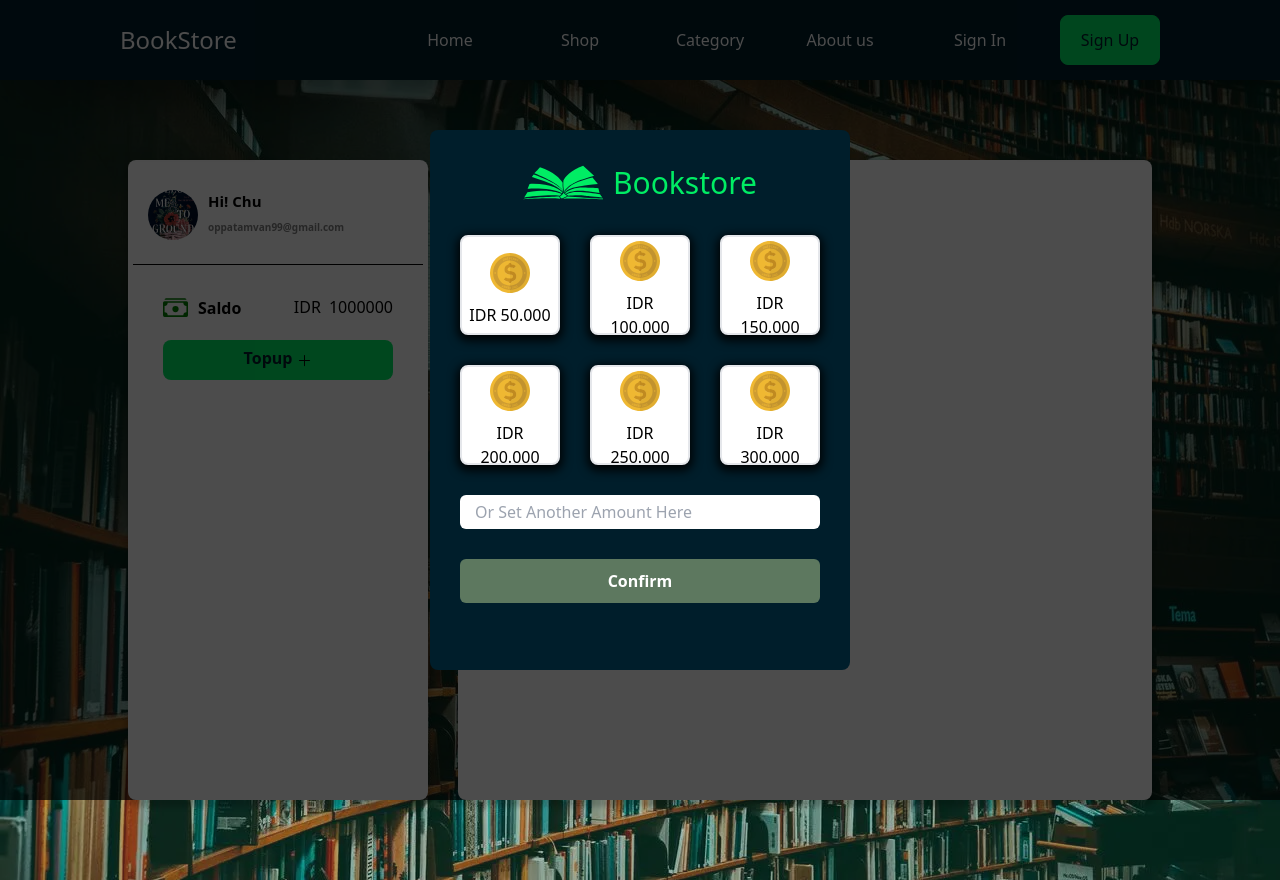
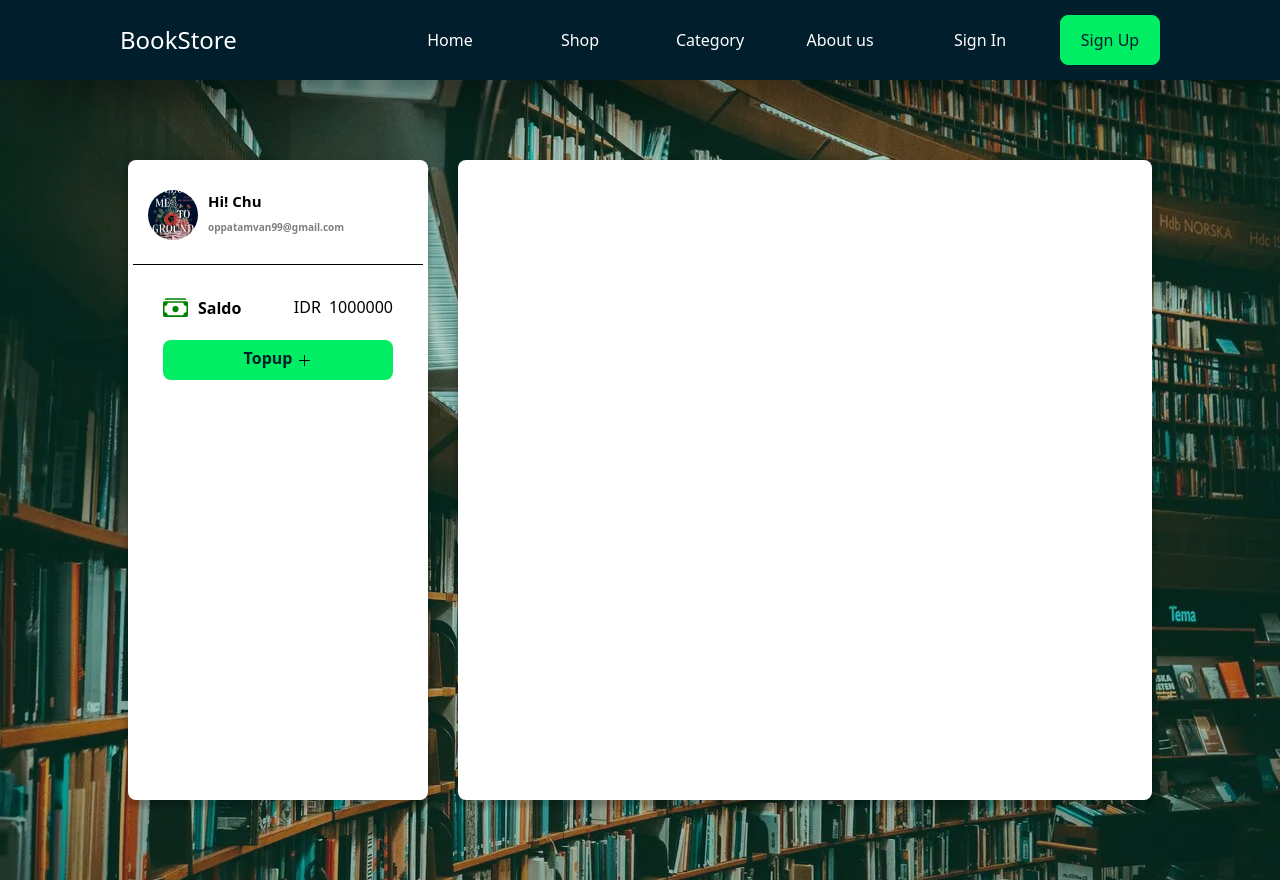
Before and after one commit to ahmadsultani/bookstore, a Next.js app: page /profile in a window 1280 px wide. Built offline with nearby package versions, Linux system fonts and the light colour scheme.

Commit message:
update Topupmodal

```diff
--- a/components/molecules/Topupmodal.tsx
+++ b/components/molecules/Topupmodal.tsx
@@ -5,7 +5,13 @@ import AmountInput from "../atoms/AmountInput";
 import { useState } from "react";
 import profile from "@/pages/profile";
 
-export default function Topupmodal() {
+interface TopupModalProps {
+	isVisible: boolean;
+	handleOpenModal: () => void;
+}
+
+export default function Topupmodal(props: TopupModalProps) {
+	const { isVisible, handleOpenModal } = props;
 	const [activeIndex, setActiveIndex] = useState(-1);
 	const [amount, setAmount] = useState(0);
 
@@ -20,9 +26,18 @@ export default function Topupmodal() {
 			? "bg-green text-primary hover:bg-[#06b850]"
 			: "text-white cursor-not-allowed bg-[rgb(93,120,95)] ";
 
+	const show = isVisible == false ? "hidden" : "flex flex-col";
+
 	return (
-		<main className="fixed flex top-0 z-50 w-screen bg-black bg-opacity-70 h-screen items-center justify-center">
+		<main
+			className={`fixed ${show} top-0 z-50 w-screen bg-black bg-opacity-70 h-screen items-center justify-center`}
+		>
 			<div className="bg-primary p-[30px] flex gap-[30px] flex-col h-[540px] rounded-lg overflow-hidden ">
+				<section className=" justify-end flex">
+					<button onClick={handleOpenModal} className="bg-green">
+						Exit
+					</button>
+				</section>
 				<section className="flex gap-[10px] justify-center">
 					<Image
 						src={"/assets/logos/Bookstore.svg"}
```
